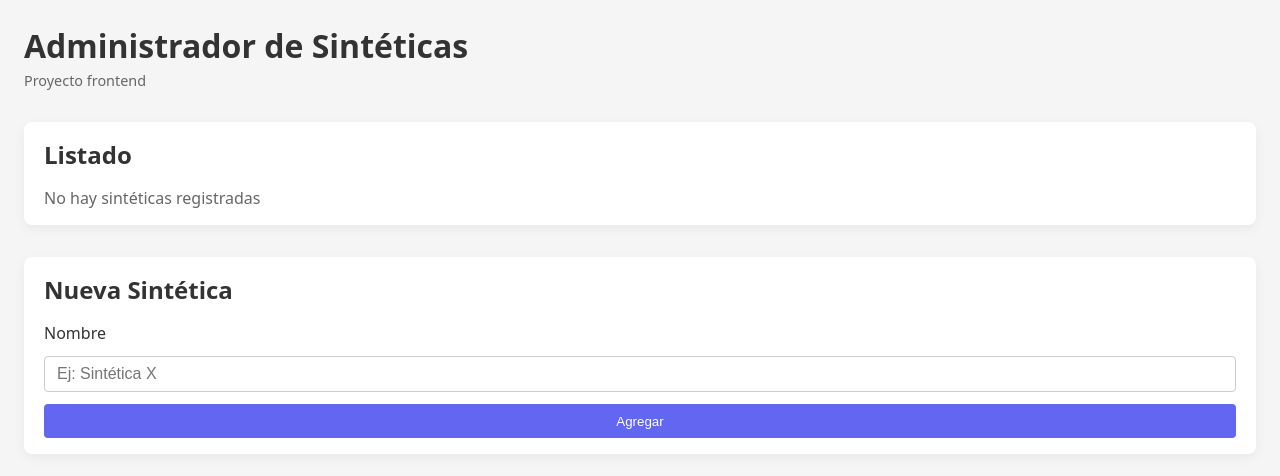
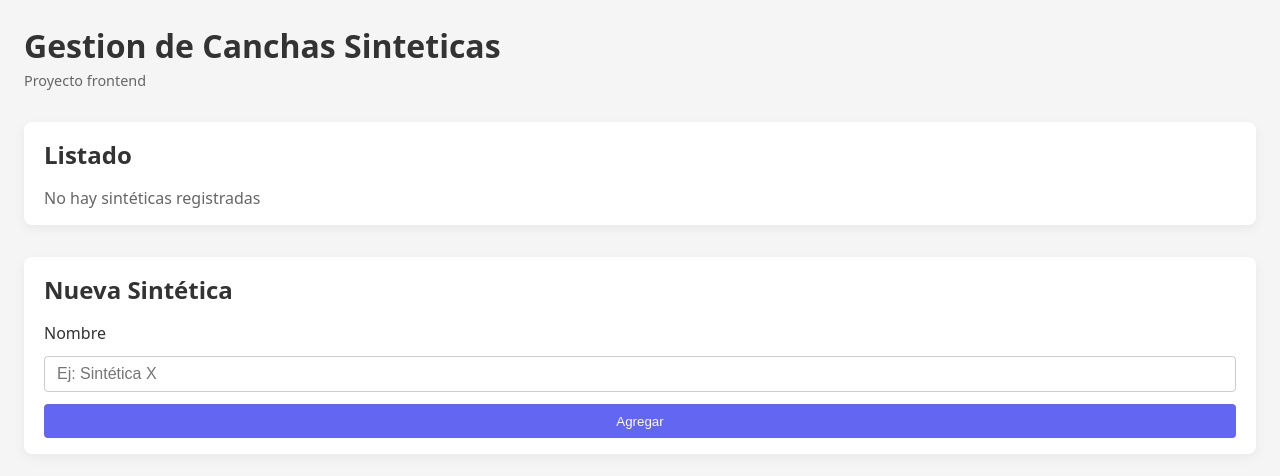
Before and after one commit to gitmarlon754/administrador-sinteticas, a plain HTML site: page index.html in a window 1280 px wide. Drawn offline with Linux system fonts and the light colour scheme.

Commit message:
Update header title to "Gestion de Canchas Sinteticas"

```diff
--- a/index.html
+++ b/index.html
@@ -10,7 +10,7 @@
 <body>
 
   <header>
-    <h1>Administrador de Sintéticas</h1>
+    <h1>Gestion de Canchas Sinteticas</h1>
     <p id="mensaje" class="mensaje oculto"></p>
     <p>Proyecto frontend</p>
   </header>
```
